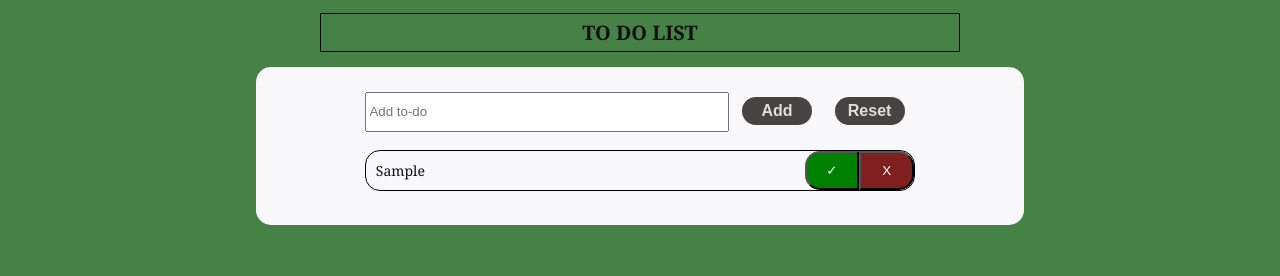
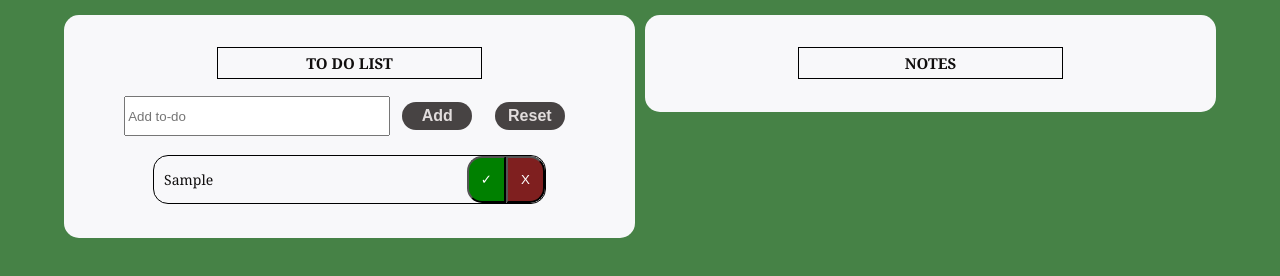
Before and after one commit to facundo-07/PFinal---TorresFacundo--JS, a plain HTML site: page index.html in a window 1280 px wide. Both pictures are taken after typing "Sample" into the empty fields and a click on the button "Add". Drawn offline with Linux system fonts and the light colour scheme.

Commit message:
some details

```diff
--- a/index.css
+++ b/index.css
@@ -59,17 +59,17 @@ h1{
     padding: 5px;
 }
 
-.div{
+.div1, .div2{
     margin-top: 15px;
     justify-content: center;
     background-color: rgb(248, 248, 250);
-    width: 60%;
-    margin-inline: 20%;
+    width: 50%;
     border-top-left-radius: 15px;
     border-bottom-left-radius: 15px;
     border-top-right-radius: 15px;
     border-bottom-right-radius: 15px;
     padding: 20px;
+    height: fit-content;
 }
 
 
@@ -87,11 +87,16 @@ h1{
     padding-inline: 20px;
 }
 
+.container{
+    width: 90%;
+    margin-inline: 5%;
+}
+
 #list li{
     word-wrap: break-word;
     margin-top: 15px;
     border: 1px solid black;
-    padding: 10px;
+    padding-inline: 10px;
     border-top-left-radius: 15px;
     border-bottom-left-radius: 15px;
     border-top-right-radius: 15px;
@@ -116,9 +121,13 @@ h1{
     width: 10%;
     border-top-left-radius: 15px;
     border-bottom-left-radius: 15px;
+    transition: .5s;
     /* border-top-right-radius: 15px;
     border-bottom-right-radius: 15px; */
+}
 
+.done:hover{
+    background-color: rgba(0,128,0,.7);
 }
 
 .delete{
@@ -135,3 +144,25 @@ h1{
     right: 0;
     bottom: 0;
 }
+
+.paragraph{
+    width: 75%
+}
+
+
+
+@media (min-width: 1024px){
+    .container{
+        display: flex;
+        flex-direction: row;
+        width: 90%;
+        gap: 10px;
+        margin-inline: 5%;
+    }
+}
+
+
+
+.div1, .div2{
+    width: 100%;
+}
--- a/index.html
+++ b/index.html
@@ -8,11 +8,10 @@
     <link rel="stylesheet" href="index.css">
 </head>
 <body>
-    <div>
+    <div class="container">
+        <section class="div1">
             <h1 class="title">TO DO LIST</h1>
-
-
-        <div class="div">
+            <div >
                 <div class="add-to-do">
                     <input id="to-do" name="to-do" type="text" required placeholder="Add to-do">
                     <button onclick="addItem()" class="add-button">Add</button>
@@ -26,6 +25,10 @@
 
                 </div>
             </div>
+        </section>
+        <section class="div2">
+            <h1 class="title">NOTES</h1>
+        </section>
     </div>
     <script src="index.js"></script>
 </body>
--- a/index.js
+++ b/index.js
@@ -4,16 +4,17 @@ const error = document.querySelector("#error1");
 let toDoArray = [];
 
 
+
 function addItem(){
+    const p = document.createElement('p');
+    p.className = 'paragraph'
     const li = document.createElement("li");
     const inputValue = toDoItem.value;
     const t = document.createTextNode(inputValue);
-
-    //
-    //
-    li.appendChild(t);
+    p.appendChild(t);
+    li.appendChild(p)
+    li.appendChild(addDoneBtn());
     li.appendChild(addDeleteBtn());
-    li.appendChild(addDoneBtn())
     toDoArray.push(inputValue);
     if (inputValue === ""){
         error.textContent = "Please write something";
@@ -47,7 +48,6 @@ function addDoneBtn(){
 };
 
 function reset(){
-    toDoArray = [];
     toDoItem.value = "";
     list.innerHTML = '';
 };
```
Lines whose indentation alone changed are shown as unchanged.
